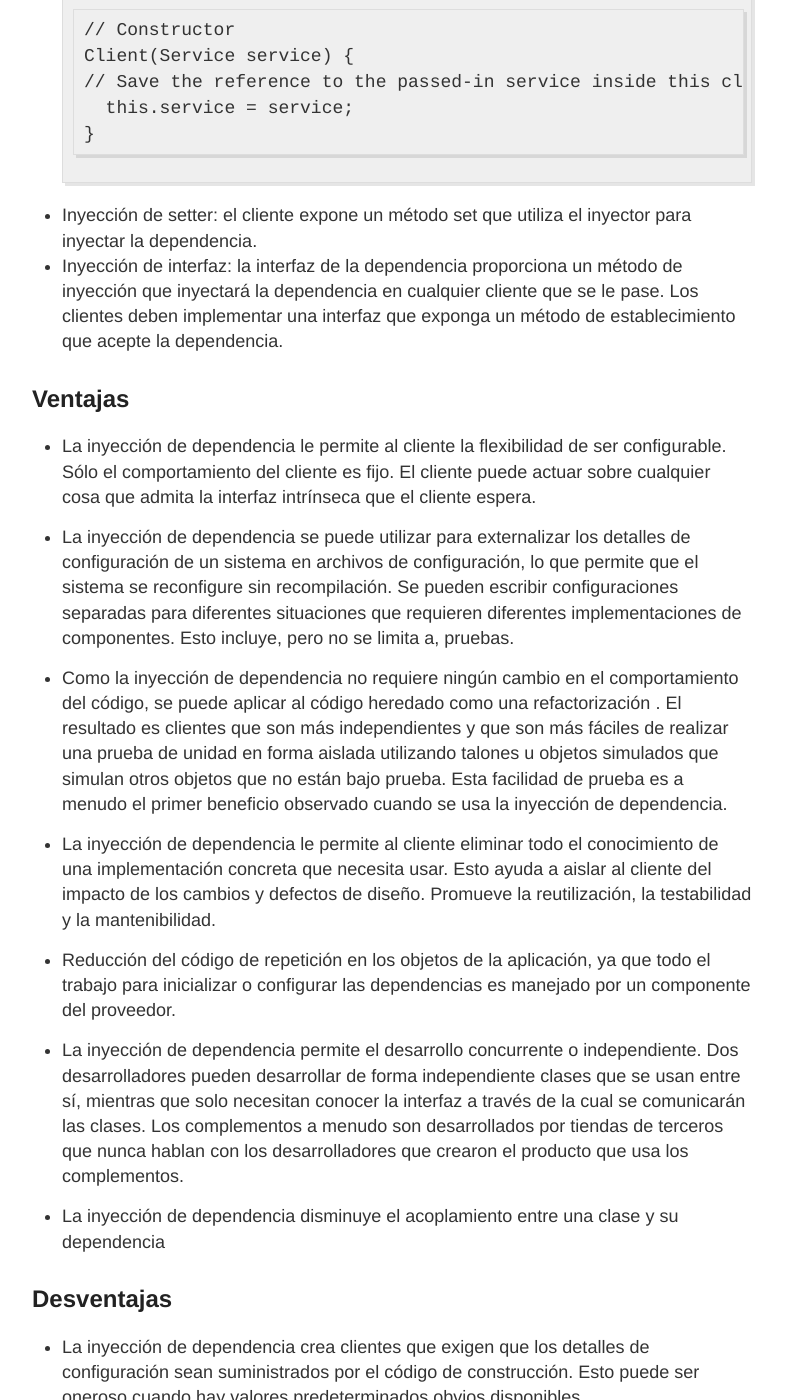
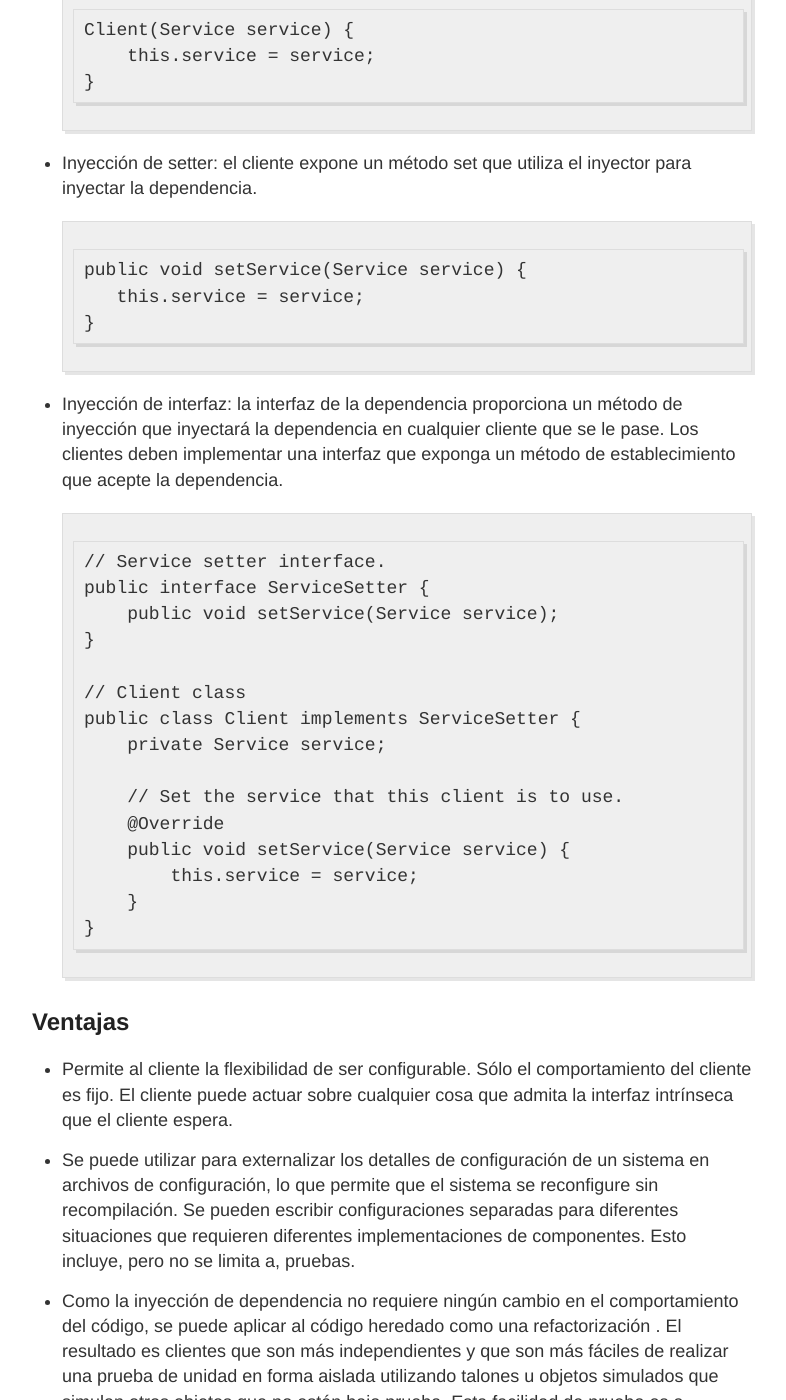
Before and after one commit to JetGI/PacoBocanegra.github.io, a Jekyll site: the page built from _posts/2019-04-01-Inyección de dependencias.md, in a window 1280 px wide and 1400 px high, scrolled down 1478 px. Shown: the whole window, without its empty margins (248-1034 px from the left). Built offline with Jekyll 4.4.1, drawn with Linux system fonts in a browser that asks for light colours; our own code applies the rules of GitHub Pages for plain Markdown files; some of the changed text lies outside the part shown.

Commit message:
Update 2019-04-01-Inyección de dependencias.md

```diff
--- a/_posts/2019-04-01-Inyección de dependencias.md
+++ b/_posts/2019-04-01-Inyección de dependencias.md
@@ -22,31 +22,50 @@
 
   - Inyección de constructor: las dependencias se proporcionan a través del constructor de clase de un cliente.
     ~~~
-    // Constructor
     Client(Service service) {
-    // Save the reference to the passed-in service inside this client
-      this.service = service;
+        this.service = service;
     }
     ~~~
   - Inyección de setter: el cliente expone un método set que utiliza el inyector para inyectar la dependencia.
+   ~~~
+    public void setService(Service service) {
+       this.service = service;
+    }
+    ~~~
   - Inyección de interfaz: la interfaz de la dependencia proporciona un método de inyección que inyectará la dependencia en cualquier cliente que se le pase. Los clientes deben implementar una interfaz que exponga un método de establecimiento que acepte la dependencia.
+    ~~~
+    // Service setter interface.
+    public interface ServiceSetter {
+        public void setService(Service service);
+    }
 
+    // Client class
+    public class Client implements ServiceSetter {
+        private Service service;
+
+        // Set the service that this client is to use.
+        @Override
+        public void setService(Service service) {
+            this.service = service;
+        }
+    }
+    ~~~
 
 ## Ventajas
 
-  - La inyección de dependencia le permite al cliente la flexibilidad de ser configurable. Sólo el comportamiento del cliente es fijo. El cliente puede actuar sobre cualquier cosa que admita la interfaz intrínseca que el cliente espera.
+  - Permite al cliente la flexibilidad de ser configurable. Sólo el comportamiento del cliente es fijo. El cliente puede actuar sobre cualquier cosa que admita la interfaz intrínseca que el cliente espera.
 
-  - La inyección de dependencia se puede utilizar para externalizar los detalles de configuración de un sistema en archivos de configuración, lo que permite que el sistema se reconfigure sin recompilación. Se pueden escribir configuraciones separadas para diferentes situaciones que requieren diferentes implementaciones de componentes. Esto incluye, pero no se limita a, pruebas.
+  - Se puede utilizar para externalizar los detalles de configuración de un sistema en archivos de configuración, lo que permite que el sistema se reconfigure sin recompilación. Se pueden escribir configuraciones separadas para diferentes situaciones que requieren diferentes implementaciones de componentes. Esto incluye, pero no se limita a, pruebas.
 
   - Como la inyección de dependencia no requiere ningún cambio en el comportamiento del código, se puede aplicar al código heredado como una refactorización . El resultado es clientes que son más independientes y que son más fáciles de realizar una prueba de unidad en forma aislada utilizando talones u objetos simulados que simulan otros objetos que no están bajo prueba. Esta facilidad de prueba es a menudo el primer beneficio observado cuando se usa la inyección de dependencia.
 
-  - La inyección de dependencia le permite al cliente eliminar todo el conocimiento de una implementación concreta que necesita usar. Esto ayuda a aislar al cliente del impacto de los cambios y defectos de diseño. Promueve la reutilización, la testabilidad y la mantenibilidad.
+  - Permite al cliente eliminar todo el conocimiento de una implementación concreta que necesita usar. Esto ayuda a aislar al cliente del impacto de los cambios y defectos de diseño. Promueve la reutilización, la testabilidad y la mantenibilidad.
 
   - Reducción del código de repetición en los objetos de la aplicación, ya que todo el trabajo para inicializar o configurar las dependencias es manejado por un componente del proveedor.
 
-  - La inyección de dependencia permite el desarrollo concurrente o independiente. Dos desarrolladores pueden desarrollar de forma independiente clases que se usan entre sí, mientras que solo necesitan conocer la interfaz a través de la cual se comunicarán las clases. Los complementos a menudo son desarrollados por tiendas de terceros que nunca hablan con los desarrolladores que crearon el producto que usa los complementos.
+  - Permite el desarrollo concurrente o independiente. Dos desarrolladores pueden desarrollar de forma independiente clases que se usan entre sí, mientras que solo necesitan conocer la interfaz a través de la cual se comunicarán las clases. Los complementos a menudo son desarrollados por tiendas de terceros que nunca hablan con los desarrolladores que crearon el producto que usa los complementos.
 
-  - La inyección de dependencia disminuye el acoplamiento entre una clase y su dependencia
+  - Disminuye el acoplamiento entre una clase y su dependencia
 
 ## Desventajas
 
```
